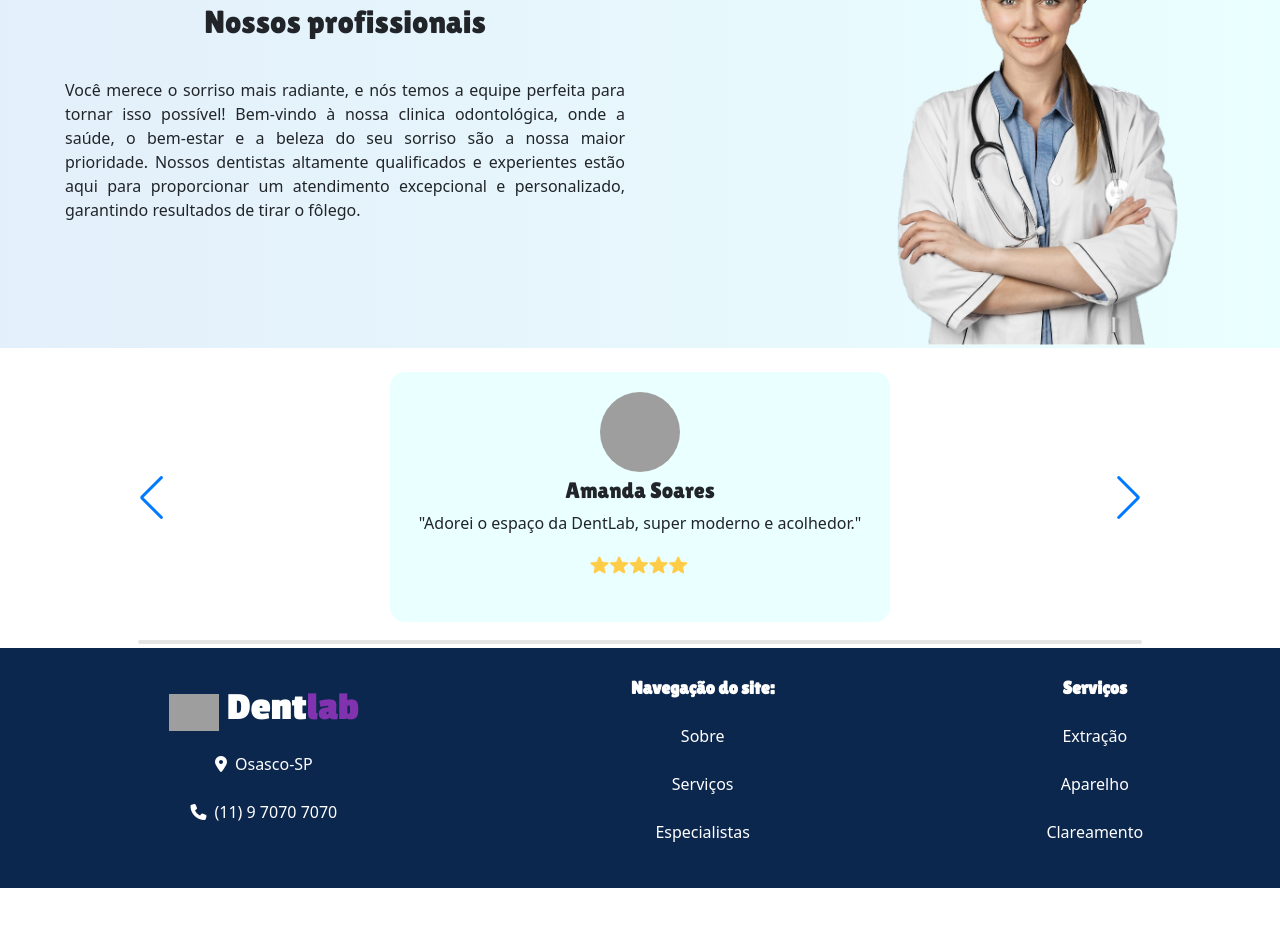
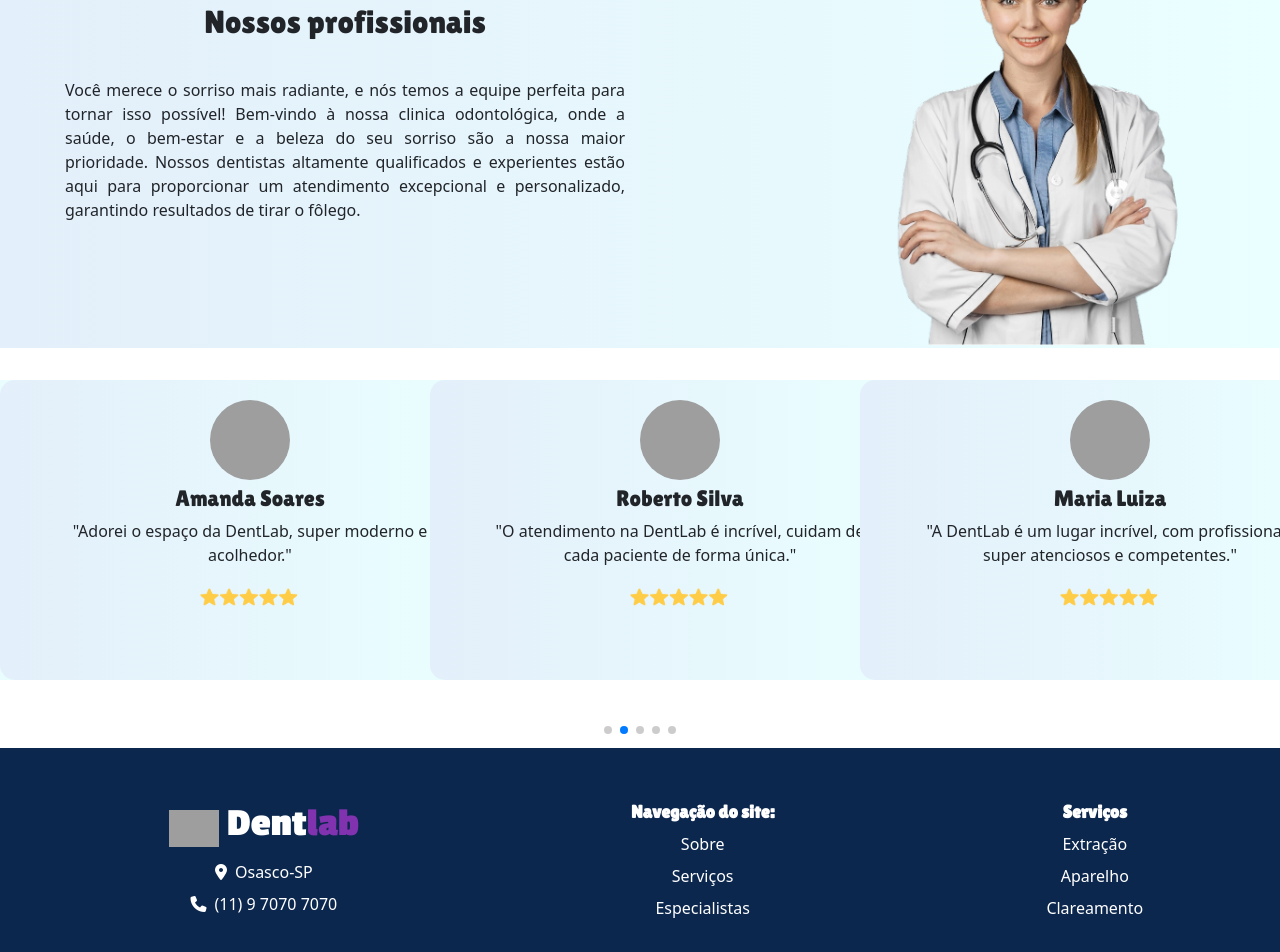
Before and after one commit to pedrojaraujo/dentalab, a plain HTML site: page index.html in a window 1280 px wide. Shown: the part 2175-3127 px from the top of the page. Before the commit the page ends 3063 px from the top, so only its background shows below. Drawn offline with nearby package versions, Linux system fonts and the light colour scheme; grey boxes are pictures that could not be loaded.

Commit message:
Dentlab completo

```diff
--- a/index.html
+++ b/index.html
@@ -1,4 +1,4 @@
-<!DOCTYPE html>
+<!doctype html>
 <html lang="pt-br">
   <head>
     <meta charset="UTF-8" />
@@ -124,9 +124,6 @@
       <div class="swiper">
         <div class="swiper-wrapper"></div>
         <div class="swiper-pagination"></div>
-        <div class="swiper-button-prev"></div>
-        <div class="swiper-button-next"></div>
-        <div class="swiper-scrollbar"></div>
       </div>
     </main>
     <footer>
--- a/js/index.js
+++ b/js/index.js
@@ -94,8 +94,8 @@ function createCards(data) {
     const cardElement = `
         <div class="card__form ${card.borderClass}">
           <img src="${card.image}" class="card-img-top" alt="Imagem ${
-      index + 1
-    }">
+            index + 1
+          }">
           <div class="card-body">
             <h5 class="card-title">${card.title}</h5>
             <p class="card-text">${card.text}</p>
@@ -115,8 +115,8 @@ function createCardsServicos(data) {
     const cardElement = `
         <div class="card__form">
           <img src="${card.image}" class="card-img-top" alt="Imagem ${
-      index + 1
-    }">
+            index + 1
+          }">
           <div class="card-body">
             <h5 class="card-title">${card.title}</h5>
             <p class="card-text">${card.text}</p>
@@ -147,6 +147,7 @@ function createCardsAvaliacao(data) {
         alt="avaliacao do atendimento"
       />
     </div>
+
   </div>
       `;
 
@@ -157,17 +158,18 @@ createCardsAvaliacao(cardsAvaliacao);
 /* Carrossel starter */
 
 const swiper = new Swiper(".swiper", {
-  speed: 400,
-  spaceBetween: 100,
-  a11y: {
-    prevSlideMessage: "Previous slide",
-    nextSlideMessage: "Next slide",
+  speed: 1500,
+  spaceBetween: 10,
+  slidesPerView: 3, // Mostra três slides por vez
+  slidesPerGroup: 1,
+  effect: "slide",
+  rows: 2,
+  pagination: {
+    el: ".swiper-pagination",
+    type: "bullets",
   },
+
   autoplay: {
     delay: 3000,
   },
-  navigation: {
-    nextEl: ".swiper-button-next",
-    prevEl: ".swiper-button-prev",
-  },
 });
--- a/styles/index.scss
+++ b/styles/index.scss
@@ -243,19 +243,28 @@ main {
   .swiper {
     align-items: center;
     text-align: center;
-    width: 80%;
-    height: 300px;
+    width: 100%;
+    height: 400px;
     .card__slide {
-      background: rgb(234, 255, 255);
-      height: 250px;
+      background: linear-gradient(
+        90deg,
+        rgb(227, 239, 250) 0%,
+        rgb(234, 255, 255) 100%
+      );
+      height: 300px;
       width: 500px;
       border-radius: 15px;
-      margin-top: 1.5rem;
+      margin-top: 2rem;
       margin-inline: auto;
+
       h2 {
         font-family: "Lilita One", sans-serif;
         font-size: 1.4rem;
         margin-top: 5px;
+      }
+      p {
+        width: 80%;
+        margin-inline: auto;
       }
     }
 
@@ -285,7 +294,7 @@ footer {
   color: white;
 
   ul {
-    line-height: 3rem;
+    line-height: 2rem;
     list-style: none;
     display: flex;
     flex-direction: column;
```
Also changed, not shown: styles/index.css, 2 other files.
